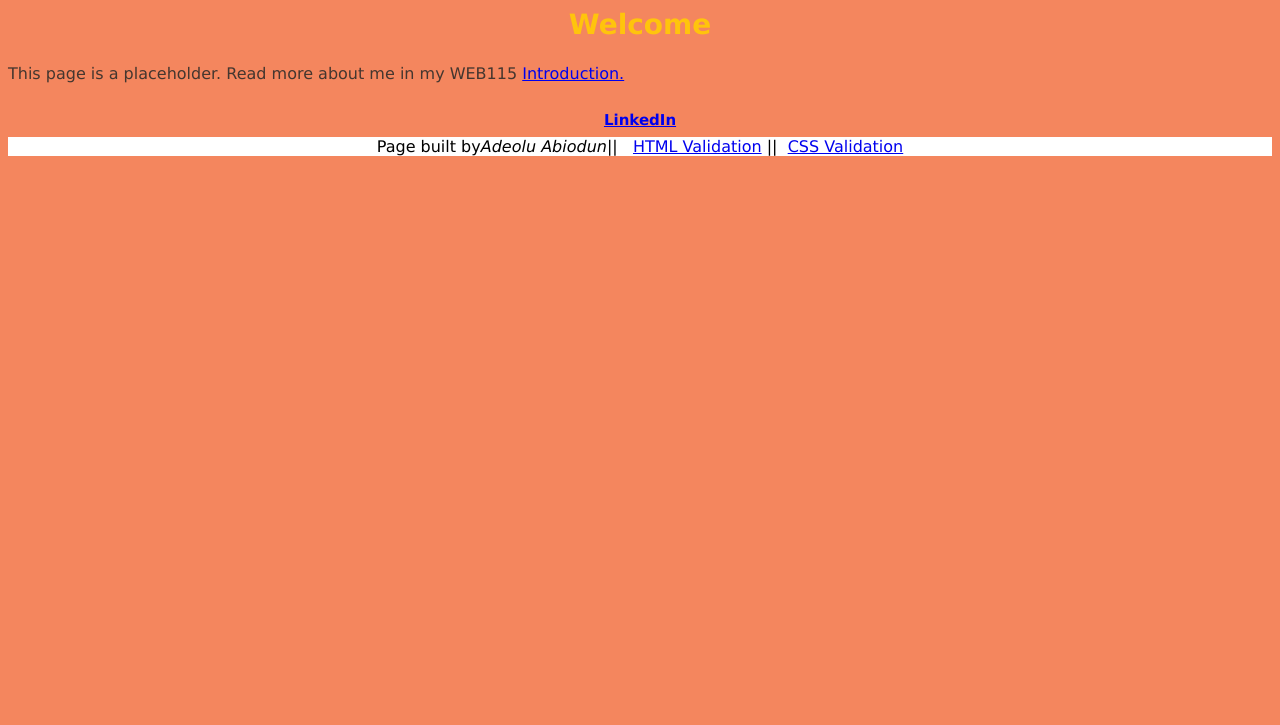
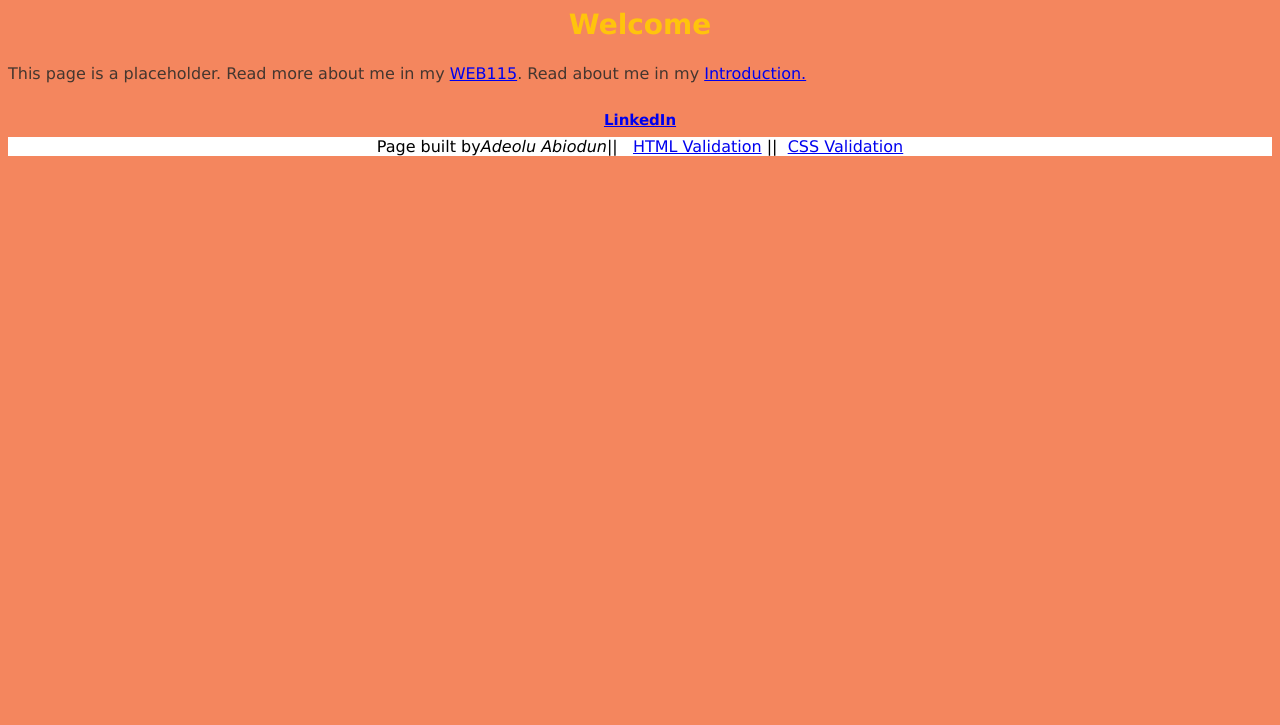
Before and after one commit to AdeoluAbiodun/AdeoluAbiodun.github.io, a plain HTML site: page index.html in a window 1280 px wide. Shown: the part 75-800 px from the top of the page. Drawn offline with Linux system fonts and the light colour scheme.

Commit message:
Update index.html

```diff
--- a/index.html
+++ b/index.html
@@ -13,8 +13,8 @@
         </header>
 <main>
   <h2>Welcome</h2>
-           <p>This page is a placeholder. Read more about me in my WEB115
-           <a href="web115/introduction.html" target="_blank">Introduction.</a></p>
+           <p>This page is a placeholder. Read more about me in my <a href="web115/">WEB115</a>. Read about me in my
+                       <a href="web115/introduction.html" target="_blank">Introduction.</a></p>
   <nav>
     <a href="https://www.linkedin.com/in/adeolu-abiodun-42a858279/">LinkedIn</a>
   </nav>
```
